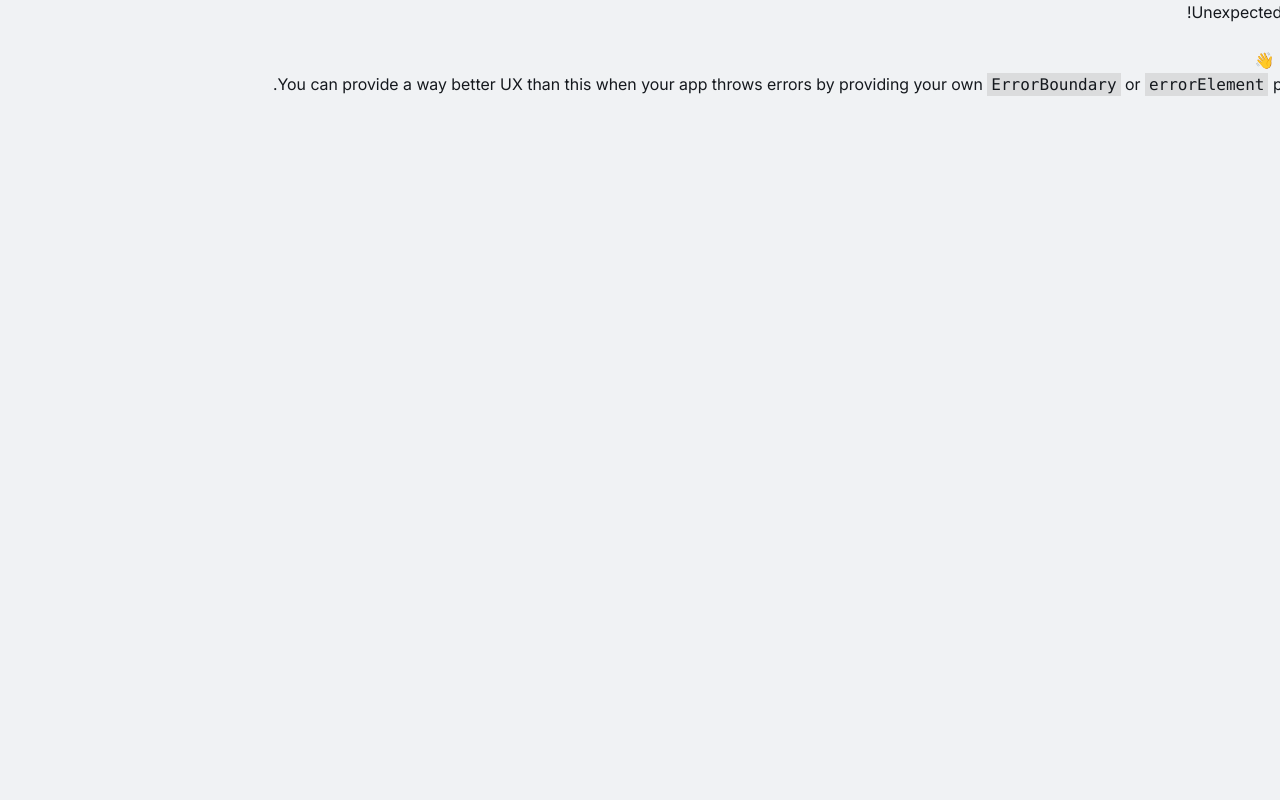
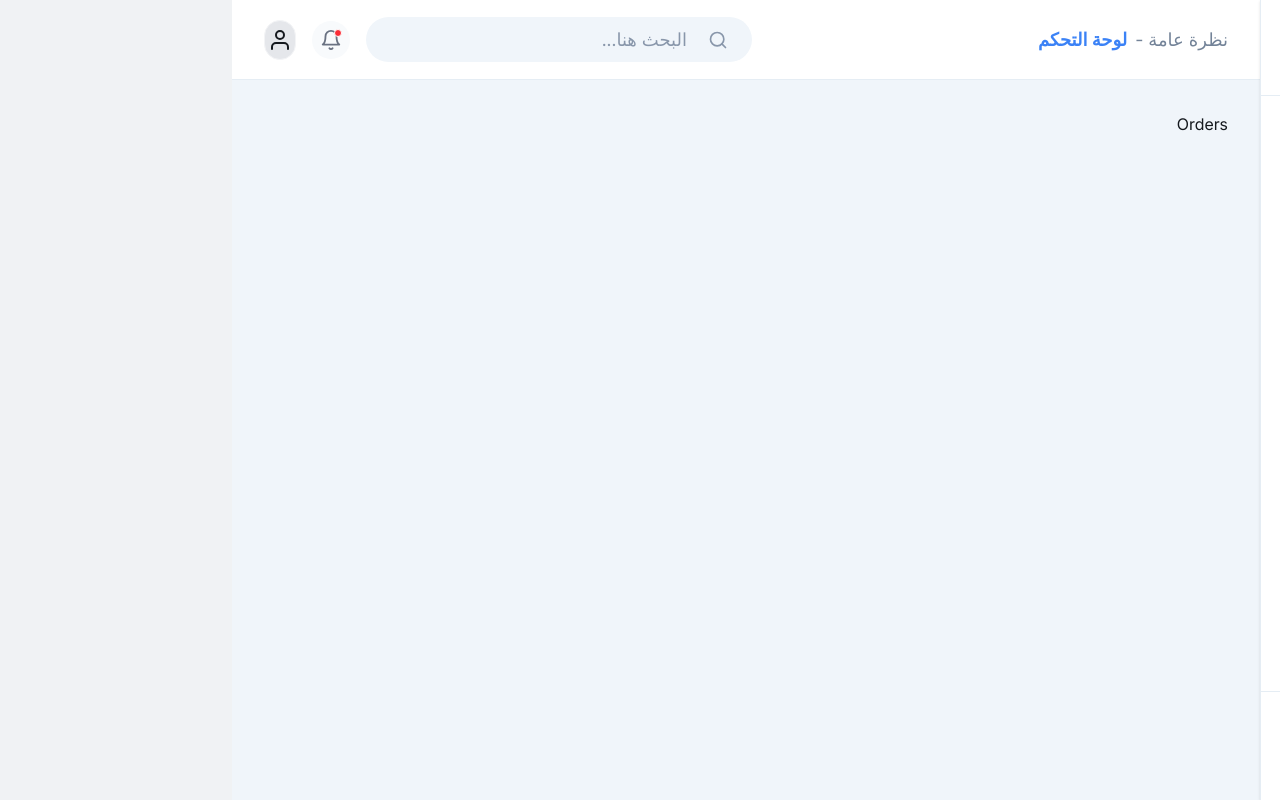
Before and after one commit to Zeyad-Mo7amed/Graduation-project, a React (Vite) app: page /Orders in a window 1280 px wide. Before the commit this address had no page. Built offline with nearby package versions, Linux system fonts and the light colour scheme.

Commit message:
Build fixed and updated styles 3

```diff
--- a/src/Components/Layout/Navbar/Navbar.tsx
+++ b/src/Components/Layout/Navbar/Navbar.tsx
@@ -1,6 +1,10 @@
-import { FiBell, FiUser, FiMenu } from "react-icons/fi"; // أضفنا FiMenu هنا
+import { FiSearch, FiBell, FiUser, FiMenu } from "react-icons/fi"; // أضفنا FiMenu هنا
 
-export default function Navbar({ toggleSidebar }: { toggleSidebar: () => void }) {
+export default function Navbar({
+  toggleSidebar,
+}: {
+  toggleSidebar: () => void;
+}) {
   return (
     <nav className="bg-white h-20 border-b border-[#E5EDF4] flex items-center justify-between px-8 sticky top-0 z-30">
       <div className="flex items-center">
@@ -21,7 +25,23 @@ export default function Navbar({ toggleSidebar }: { toggleSidebar: () => void })
         </div>
       </div>
 
-      <div className="flex items-center gap-4">
+      <div className="flex  items-center gap-4">
+        <div className="relative hidden md:flex w-full max-w-md" dir="rtl">
+          <div className="absolute  inset-y-0 right-0 flex items-center pr-6 pointer-events-none text-[#8896AA]">
+            <FiSearch size={20} strokeWidth={2} />
+          </div>
+
+          <input
+            type="search"
+            placeholder="البحث هنا..."
+            className="w-full h-[45px] pr-16 pl-6 text-lg rounded-full
+                  bg-[#F0F5FA] text-[#2B323B] placeholder:text-[#8896AA]
+                  border border-transparent transition-all
+                  focus:outline-none focus:bg-white focus:border-blue-300
+                  focus:ring-2 focus:ring-blue-100"
+          />
+        </div>
+
         <div className="relative p-2 bg-[#F8FAFC] rounded-full text-gray-500 cursor-pointer hover:bg-gray-100 transition-all">
           <FiBell size={22} />
           <span className="absolute top-2 right-2 w-2 h-2 bg-red-500 rounded-full border border-white"></span>
--- a/src/Components/Layout/Sidebar/Sidebar.tsx
+++ b/src/Components/Layout/Sidebar/Sidebar.tsx
@@ -9,22 +9,23 @@ import {
   FiCreditCard,
   FiLogOut,
 } from "react-icons/fi";
-import { Link } from "react-router-dom";
+import { Link, useLocation } from "react-router-dom"; // استخدمنا useLocation
 
 interface SidebarProps {
   isOpen: boolean;
   toggleSidebar: () => void;
 }
 
-// استقبلنا isOpen و toggleSidebar من الأب (MainLayout)
 export default function Sidebar({ isOpen, toggleSidebar }: SidebarProps) {
+  const location = useLocation(); // جلب المسار الحالي
+
   const navItems = [
-    { name: "الرئيسية", icon: FiHome, isActive: true },
-    { name: "مراجعة الحرفيين", icon: FiUser },
-    { name: "إدارة المستخدمين", icon: FiUsers },
-    { name: "إدارة الطلبات", icon: FiBriefcase },
-    { name: "الشكاوى والدعم", icon: FiHelpCircle },
-    { name: "الطلبات المالية", icon: FiCreditCard },
+    { name: "الرئيسية", icon: FiHome, path: "/" },
+    { name: "مراجعة الحرفيين", icon: FiUser, path: "/Review" },
+    { name: "إدارة المستخدمين", icon: FiUsers, path: "/Users" },
+    { name: "إدارة الطلبات", icon: FiBriefcase, path: "/Orders" },
+    { name: "الشكاوى والدعم", icon: FiHelpCircle, path: "/Support" },
+    { name: "الطلبات المالية", icon: FiCreditCard, path: "/Payments" },
   ];
 
   return (
@@ -36,13 +37,11 @@ export default function Sidebar({ isOpen, toggleSidebar }: SidebarProps) {
         ></div>
       )}
 
-      {/* Sidebar Container */}
       <div
         className={`fixed md:sticky inset-y-0 right-0 z-50 w-auto bg-white transform transition-transform duration-300
-  ${isOpen ? "translate-x-0" : "translate-x-full"}
-  md:translate-x-0 shadow-sm border-l border-[#E5EDF4] flex flex-col h-screen`}
+          ${isOpen ? "translate-x-0" : "translate-x-full"}
+          md:translate-x-0 shadow-sm border-l border-[#E5EDF4] flex flex-col h-screen`}
       >
-        {/* Header */}
         <div className="flex items-center justify-between p-6 h-24 border-b border-[#E5EDF4] shrink-0">
           <div className="flex items-center gap-3">
             <div className="bg-[#E7F3FF] text-[#3B82F6] p-3 rounded-full flex items-center justify-center">
@@ -52,7 +51,6 @@ export default function Sidebar({ isOpen, toggleSidebar }: SidebarProps) {
               خدماتي
             </span>
           </div>
-          {/* زر إغلاق السايد بار في الموبايل */}
           <button
             onClick={toggleSidebar}
             className="md:hidden text-gray-500 hover:text-red-500 transition-colors"
@@ -61,16 +59,17 @@ export default function Sidebar({ isOpen, toggleSidebar }: SidebarProps) {
           </button>
         </div>
 
-        {/* Navigation Items */}
         <nav className="flex-1 p-6 space-y-3 mt-1 overflow-y-auto">
           {navItems.map((item, index) => {
             const Icon = item.icon;
+            const isActive = location.pathname === item.path; // تحقق من المسار الحالي
             return (
               <Link
+                onClick={toggleSidebar}
                 key={index}
-                to="#"
+                to={item.path}
                 className={`flex items-center gap-4 p-4 rounded-xl transition-all h-[60px] ${
-                  item.isActive
+                  isActive
                     ? "bg-[#3B82F6] text-white shadow-md"
                     : "text-[#738398] hover:bg-[#F0F5FA] hover:text-black"
                 }`}
@@ -84,13 +83,12 @@ export default function Sidebar({ isOpen, toggleSidebar }: SidebarProps) {
           })}
         </nav>
 
-        {/* زر تسجيل الخروج */}
         <div className="p-6 border-t border-[#E5EDF4] mt-auto">
           <button
             className="flex items-center gap-4 p-4 w-full text-[#DC2626] rounded-xl hover:bg-red-50 transition-colors h-[60px]"
             onClick={() => console.log("Logging out...")}
           >
-            <FiLogOut size={22} className="shrink-0 scale-x-[-1]" />
+            <FiLogOut size={22} className="shrink-0 " />
             <span className="text-lg sm:flex  md:hidden lg:flex font-medium">
               تسجيل الخروج
             </span>
--- a/src/Pages/Home/Home.tsx
+++ b/src/Pages/Home/Home.tsx
@@ -226,7 +226,7 @@ const StatCard = ({ title, value, icon, color, iconBg }: { title: string; value:
     <div className={`${iconBg} p-4 rounded-2xl text-2xl`}>{icon}</div>
     <div className="text-left">
       <p className="text-slate-400 text-sm font-bold mb-1">{title}</p>
-      <h4 className="text-xl font-black text-slate-800 text-right">{value}</h4>
+      <h4 className=" font-black text-slate-800 text-right">{value}</h4>
     </div>
   </div>
 );
--- /dev/null
+++ b/src/Pages/Orders/Orders.tsx
@@ -0,0 +1,9 @@
+import React from 'react'
+
+export default function Orders() {
+  return (
+    <div>
+      Orders
+    </div>
+  )
+}
--- /dev/null
+++ b/src/Pages/Payments/Payments.tsx
@@ -0,0 +1,9 @@
+import React from 'react'
+
+export default function Payments() {
+  return (
+    <div>
+      Payments
+    </div>
+  )
+}
--- /dev/null
+++ b/src/Pages/Review/ReviewOfCraftsmen.tsx
@@ -0,0 +1,8 @@
+
+export default function ReviewOfCraftsmen() {
+  return (
+    <div>
+      ReviewOfCraftsmen
+    </div>
+  )
+}
--- /dev/null
+++ b/src/Pages/Support/Support.tsx
@@ -0,0 +1,9 @@
+import React from 'react'
+
+export default function Support() {
+  return (
+    <div>
+      Support
+    </div>
+  )
+}
--- /dev/null
+++ b/src/Pages/Users/Users.tsx
@@ -0,0 +1,8 @@
+
+export default function Users() {
+  return (
+    <div>
+      Users
+    </div>
+  )
+}
--- a/src/Routing/AppRouting.tsx
+++ b/src/Routing/AppRouting.tsx
@@ -3,11 +3,22 @@ import MainLayout from "../Layouts/MainLayout/MainLayout";
 import Home from "../Pages/Home/Home";
 import AuthLayout from "../Layouts/AuthLayout/AuthLayout";
 import Login from "../Pages/Auth/Login/Login";
+import ReviewOfCraftsmen from "../Pages/Review/ReviewOfCraftsmen";
+import Users from "../Pages/Users/Users";
+import Orders from "../Pages/Orders/Orders";
+import Support from "../Pages/Support/Support";
+import Payments from "../Pages/Payments/Payments";
 
 export const routes = createBrowserRouter([
   {
-    path: "/",element: <MainLayout />,children:
-      [{ index:true, element: <Home /> }],
+    path: "/",element: <MainLayout />,children:[
+      { index:true, element: <Home /> },
+      { path:'Review', element: <ReviewOfCraftsmen /> },
+      { path:'Users', element: <Users /> },
+      { path:'Orders', element: <Orders /> },
+      { path:'Support', element: <Support /> },
+      { path:'Payments', element: <Payments /> },
+    ],
   },
   {
     path: "/auth",
```
